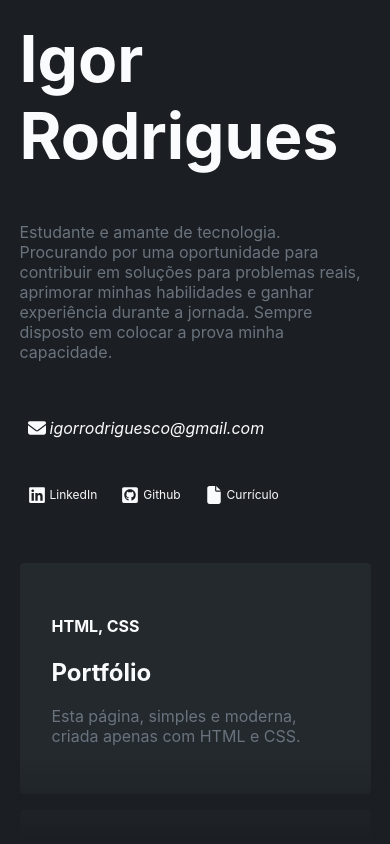
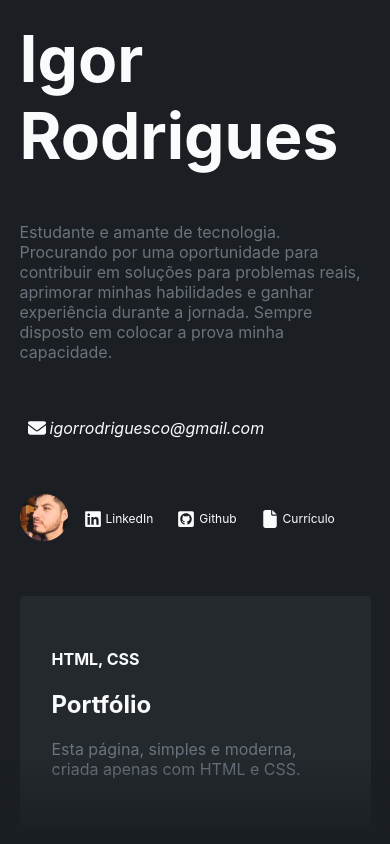
Before and after one commit to IgorRodriguesCo/igorrodriguesco.github.io, a plain HTML site: page index.html in a window 390 px wide. Shown: the top 844 px of the page. Drawn offline with Linux system fonts and the light colour scheme.

Commit message:
Adicionando favicon, avatar e alguns estilos

```diff
--- a/index.html
+++ b/index.html
@@ -7,6 +7,7 @@
     <meta name="viewport" content="width=device-width, initial-scale=1.0">
     <title>Igor Rodrigues</title>
     <link rel="stylesheet" href="./style.css">
+    <link rel="shortcut icon" href="./avatar.png" type="image/x-icon">
 </head>
 
 <body>
@@ -34,6 +35,9 @@
                 </address>
                 <div class="left-footer">
                     <ul>
+                        <li>
+                            <img src="./avatar.png" alt="Foto de Igor">
+                        </li>
                         <li>
                             <a href="https://www.linkedin.com/in/igorrodriguesco/" target="_blank">
                                 <svg xmlns="http://www.w3.org/2000/svg" viewBox="0 0 448 512">
--- a/style.css
+++ b/style.css
@@ -62,6 +62,7 @@ body {
 
 .left-footer {
     font-size: 12px;
+    margin-top: 1rem;
 }
 
 .left-footer ul,
@@ -75,6 +76,11 @@ address {
 
 .left-footer li {
     margin-right: .5rem;
+}
+
+.left-footer img {
+    max-width: 48px;
+    height: auto;
 }
 
 .left-footer a,
@@ -152,6 +158,12 @@ a.block-container {
     bottom: 0;
 }
 
+@media (hover: none) {
+    .right-container .inner-container:hover .block-container {
+        opacity: 1;
+    }
+}
+
 @media (max-width: 1280px) {
     .left-container {
         padding: 5% 5% 0 5%;
@@ -194,7 +206,7 @@ a.block-container {
 
     .left-footer img {
         width: 48px;
-        height: 48px;
+        height: auto;
     }
 
 }
```
Also changed, not shown: avatar.png (added).
